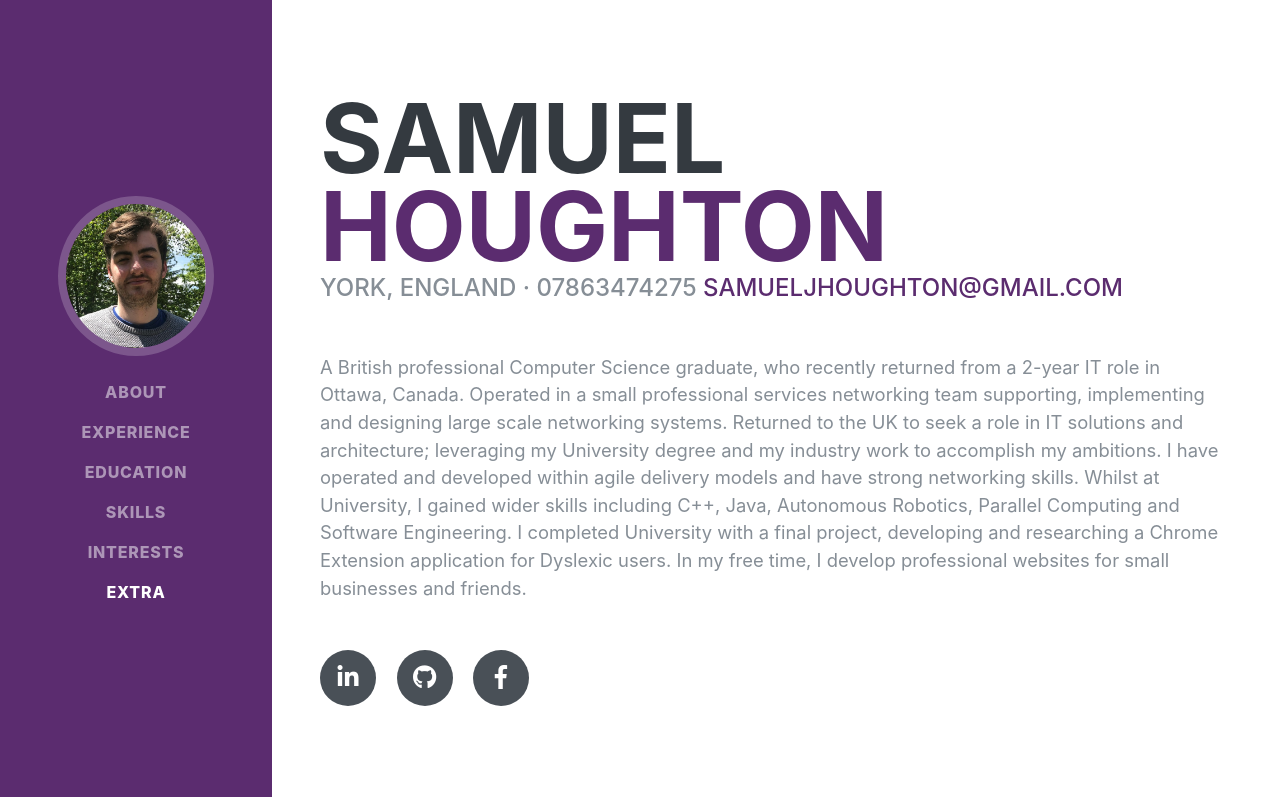
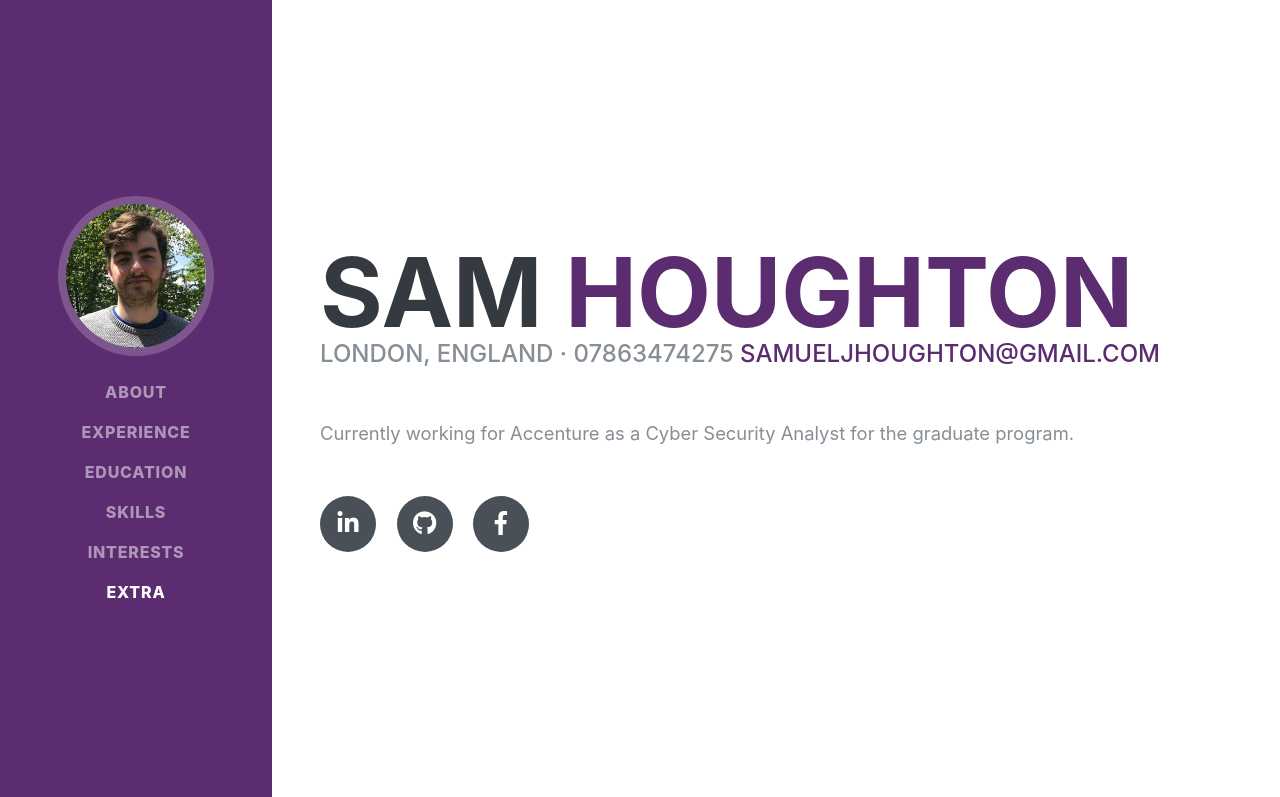
Before and after one commit to SamHoughton/SamHoughton.github.io, a plain HTML site: page index.html in a window 1280 px wide. Shown: the top 797 px of the page. Drawn offline with nearby package versions, Linux system fonts and the light colour scheme; a web font is replaced by a local one.

Commit message:
Update index.html

```diff
--- a/index.html
+++ b/index.html
@@ -61,13 +61,13 @@
 
         <section class="resume-section p-3 p-lg-5 d-flex align-items-center" id="about">
             <div class="w-100">
-                <h1 class="mb-0">Samuel
+                <h1 class="mb-0">Sam
                     <span class="text-primary">Houghton</span>
                 </h1>
-                <div class="subheading mb-5"> York, England · 07863474275
+                <div class="subheading mb-5">London, England · 07863474275
                     <a href="mailto:name@email.com">samueljhoughton@gmail.com</a>
                 </div>
-                <p class="lead mb-5">A British professional Computer Science graduate, who recently returned from a 2-year IT role in Ottawa, Canada. Operated in a small professional services networking team supporting, implementing and designing large scale networking systems. Returned to the UK to seek a role in IT solutions and architecture; leveraging my University degree and my industry work to accomplish my ambitions. I have operated and developed within agile delivery models and have strong networking skills. Whilst at University, I gained wider skills including C++, Java, Autonomous Robotics, Parallel Computing and Software Engineering. I completed University with a final project, developing and researching a Chrome Extension application for Dyslexic users. In my free time, I develop professional websites for small businesses and friends.</p>
+                <p class="lead mb-5">Currently working for Accenture as a Cyber Security Analyst for the graduate program.</p>
                 <div class="social-icons">
                     <a href="https://www.linkedin.com/in/samuel-houghton-31274150/">
                         <i class="fab fa-linkedin-in"></i>
```
